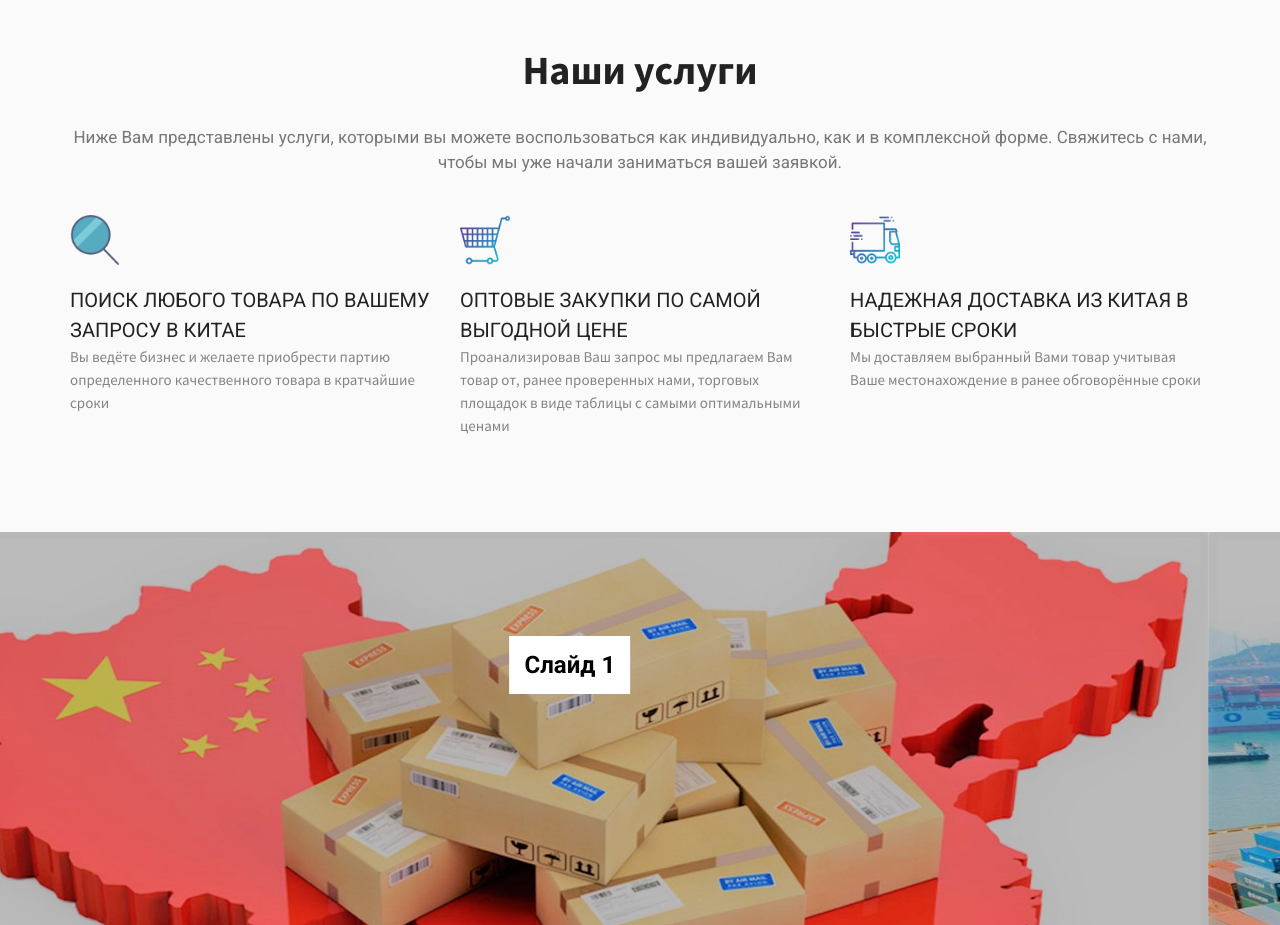
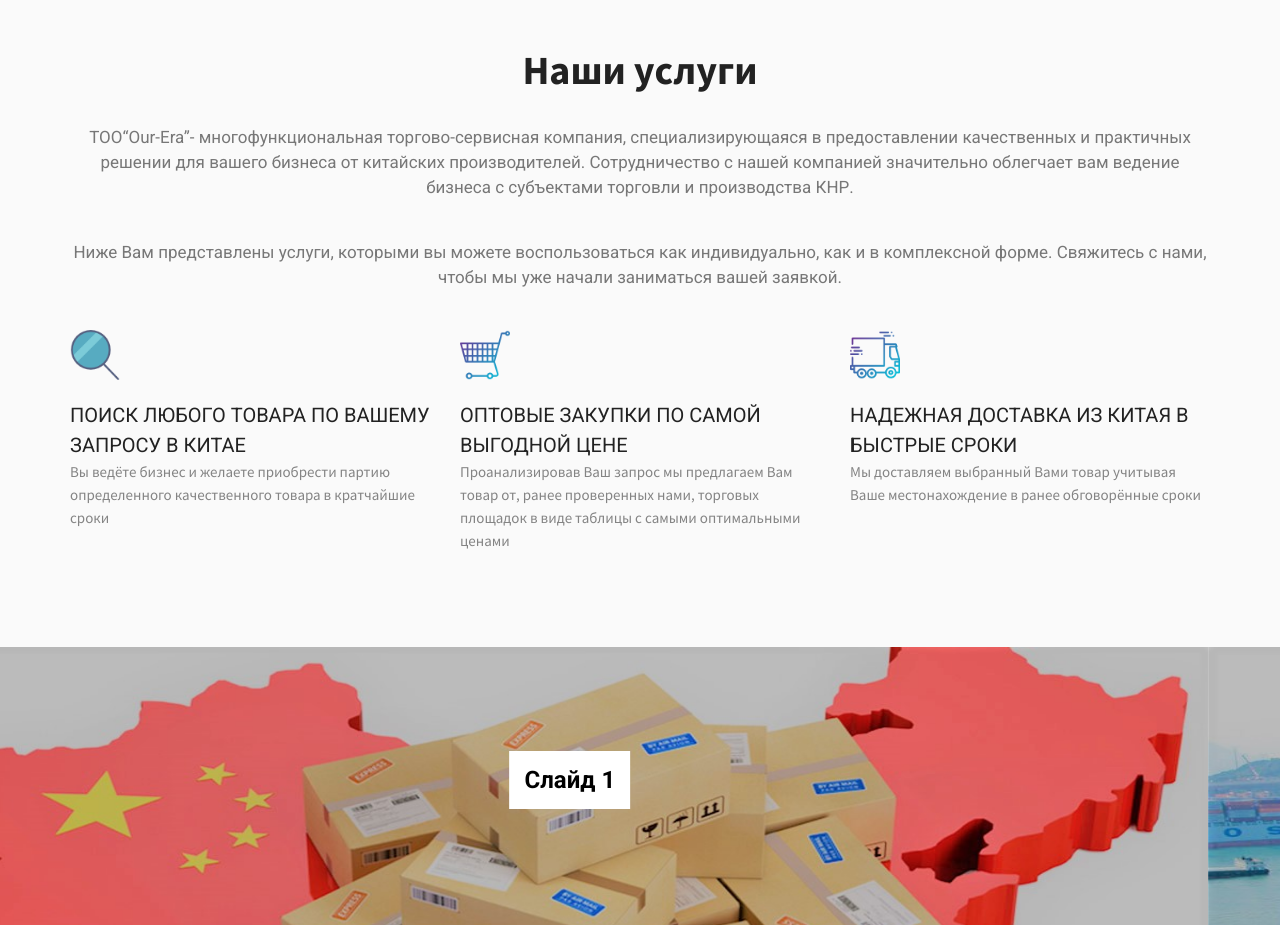
Before and after one commit to Mankunian/our-era, a plain HTML site: page index.html in a window 1280 px wide. Shown: the part 900-1825 px from the top of the page. Drawn offline with Linux system fonts and the light colour scheme; some packages are replaced by stand-ins of ours.

Commit message:
пилотная версия

```diff
--- a/index.html
+++ b/index.html
@@ -161,8 +161,15 @@
                     <div class="image-content">
                         <div class="section-title text-center">
                             <h3>Наши услуги</h3>
+                            <p>ТОО“Our-Era”- многофункциональная торгово-сервисная компания, специализирующаяся в
+                                предоставлении качественных и практичных решении для вашего бизнеса от китайских
+                                производителей.
+                                Сотрудничество с нашей компанией значительно облегчает вам ведение бизнеса с субъектами
+                                торговли и производства КНР.
+                            </p>
                             <p>Ниже Вам представлены услуги, которыми вы можете воспользоваться как индивидуально, как и
-                                в комплексной форме. Свяжитесь с нами, чтобы мы уже начали заниматься вашей заявкой.</p>
+                                в комплексной форме. Свяжитесь с нами, чтобы мы уже начали заниматься вашей заявкой.
+                            </p>
                         </div>
                         <div class="row">
                             <div class="col-sm-4">
@@ -279,7 +286,7 @@
                 </div><!-- /header-text -->
             </div>
             <div class="item">
-                <img src="images/slider/5.JPG" alt="Third slide" style="width: 100%">
+                <img src="images/slider/5.jpg" alt="Third slide" style="width: 100%">
                 <!-- Static Header -->
                 <div class="header-text ">
                     <div class="col-md-12 text-center">
```
